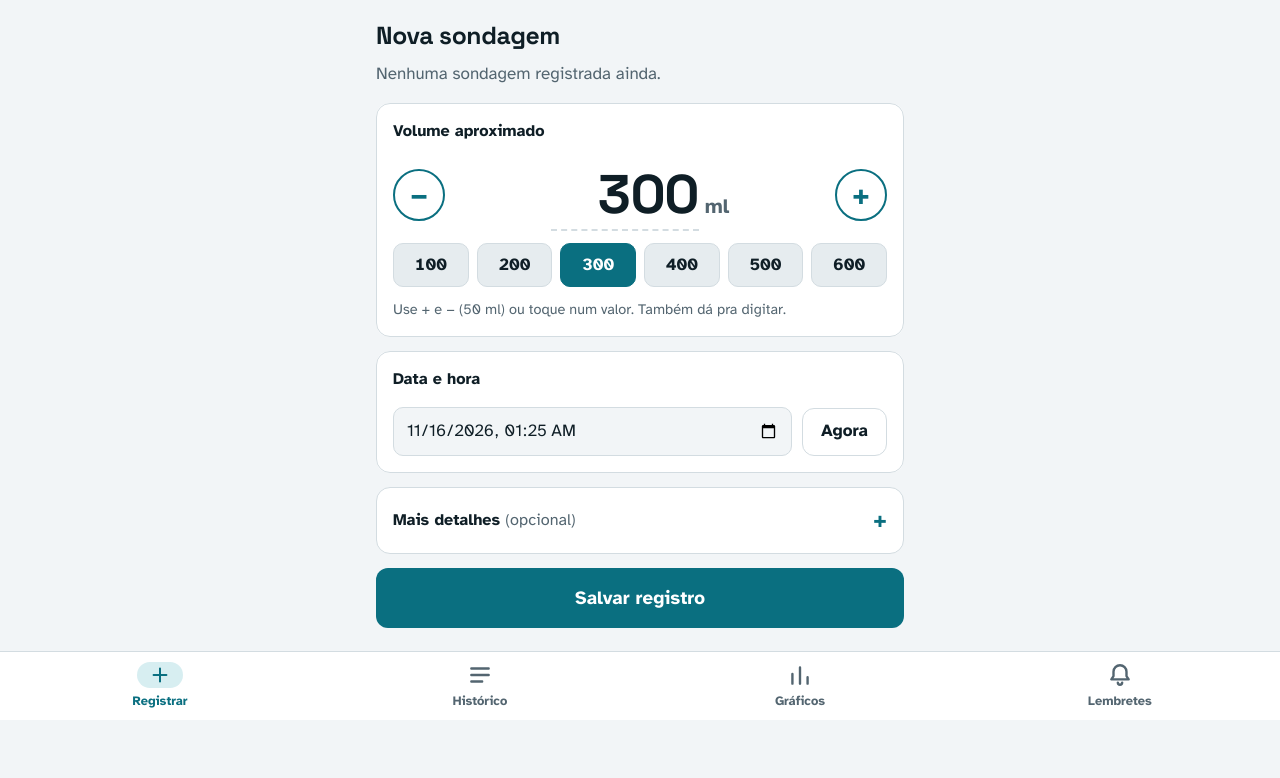
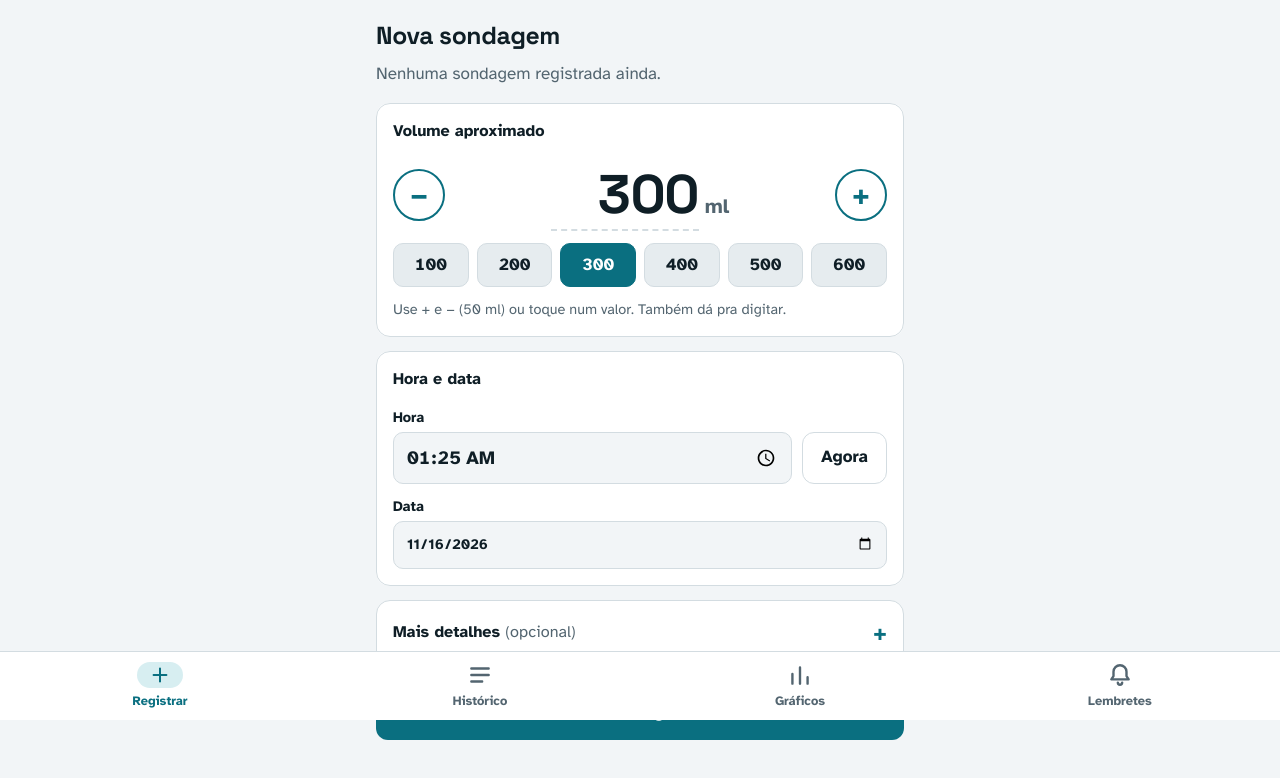
Before and after one commit to mvkerekes/maxmix, a plain HTML site: page index.html in a window 1280 px wide. Shown: the part 80-858 px from the top of the page. Before the commit the page ends 816 px from the top, so only its background shows below. Drawn offline with Linux system fonts and the light colour scheme.

Commit message:
Tela de registro: hora antes da data
Troca o campo único de data/hora por dois campos: Hora (com botão Agora)
em destaque e Data embaixo.

Co-Authored-By: Claude Opus 5.5 <noreply@anthropic.com>
Claude-Session: https://claude.ai/code/session_01ESb1p5Xq2bFNkHoQzvjQwJ

```diff
--- a/css/app.css
+++ b/css/app.css
@@ -121,6 +121,11 @@ legend.label + * { clear: both; }
 .row { display: flex; gap: 10px; align-items: center; }
 .row.two > * { flex: 1; }
 .grow { flex: 1; min-width: 0; }
+.row.when { align-items: flex-end; flex-wrap: wrap; row-gap: 12px; }
+.row.when .mini.t { flex: 1 1 0; }
+.row.when .mini.t .field { font-size: 1.3em; font-weight: 700; font-variant-numeric: tabular-nums; }
+.row.when .btn { flex: 0 0 auto; min-height: 52px; }
+.row.when .mini.d { flex: 1 1 100%; }
 
 /* volume */
 .volume { display: flex; align-items: center; justify-content: space-between; gap: 12px; }
--- a/index.html
+++ b/index.html
@@ -65,10 +65,11 @@
         </fieldset>
 
         <fieldset class="block">
-          <legend class="label">Data e hora</legend>
-          <div class="row">
-            <input id="when" name="when" type="datetime-local" class="field grow">
+          <legend class="label">Hora e data</legend>
+          <div class="row when">
+            <label class="mini t">Hora<input id="whenTime" name="whenTime" type="time" class="field" required></label>
             <button type="button" class="btn ghost" id="nowBtn">Agora</button>
+            <label class="mini d">Data<input id="whenDate" name="whenDate" type="date" class="field" required></label>
           </div>
         </fieldset>
 
--- a/js/app.js
+++ b/js/app.js
@@ -67,6 +67,11 @@
   function hhmm(t) { var d = new Date(t); return pad(d.getHours()) + ":" + pad(d.getMinutes()); }
   function toLocalInput(t) { var d = new Date(t); return d.getFullYear() + "-" + pad(d.getMonth() + 1) + "-" + pad(d.getDate()) + "T" + hhmm(t); }
   function fromLocalInput(v) { var t = new Date(v).getTime(); return isNaN(t) ? null : t; }
+  function setWhen(t) { var v = toLocalInput(t).split("T"); $("#whenDate").value = v[0]; $("#whenTime").value = v[1]; }
+  function getWhen() {
+    var d = $("#whenDate").value, h = $("#whenTime").value;
+    return d && h ? fromLocalInput(d + "T" + h) : null;
+  }
   function fmtNum(n) { return Math.round(n).toLocaleString("pt-BR"); }
   function fmtDur(ms) {
     var neg = ms < 0; ms = Math.abs(ms);
@@ -142,7 +147,7 @@
   mlInput.addEventListener("change", function () { setMl(+mlInput.value || 0); });
   mlInput.addEventListener("focus", function () { mlInput.select(); });
 
-  $("#nowBtn").addEventListener("click", function () { $("#when").value = toLocalInput(Date.now()); });
+  $("#nowBtn").addEventListener("click", function () { setWhen(Date.now()); });
 
   function setSwitch(el, on) { el.setAttribute("aria-checked", String(!!on)); }
   $("#leak").addEventListener("click", function () { leak = !leak; setSwitch(this, leak); });
@@ -157,7 +162,7 @@
   function resetForm() {
     editingId = null;
     setMl(settings.lastMl || 300);
-    $("#when").value = toLocalInput(Date.now());
+    setWhen(Date.now());
     leak = false; setSwitch($("#leak"), false);
     look = ""; setSeg($("#look"), "");
     $("#note").value = "";
@@ -173,7 +178,7 @@
     show("registrar");
     editingId = id;
     setMl(e.ml);
-    $("#when").value = toLocalInput(e.t);
+    setWhen(e.t);
     leak = !!e.leak; setSwitch($("#leak"), leak);
     look = e.look || ""; setSeg($("#look"), look);
     $("#note").value = e.note || "";
@@ -188,7 +193,7 @@
     ev.preventDefault();
     var ml = +mlInput.value;
     if (!ml || ml <= 0) { toast("Informe o volume em ml."); mlInput.focus(); return; }
-    var t = fromLocalInput($("#when").value) || Date.now();
+    var t = getWhen() || Date.now();
     if (t > Date.now() + 5 * MIN) { toast("A data/hora está no futuro. Confira."); return; }
     var data = { t: t, ml: ml, leak: leak, look: look, note: $("#note").value.trim() };
 
--- a/sw.js
+++ b/sw.js
@@ -1,5 +1,5 @@
 /* Service worker: deixa o app funcionando offline e abre o app ao tocar na notificação. */
-const VERSION = "dm-v2";
+const VERSION = "dm-v3";
 const SHELL = [
   "./", "index.html", "css/app.css", "js/app.js", "manifest.webmanifest",
   "icons/icon.svg", "icons/icon-180.png", "icons/icon-192.png", "icons/icon-512.png", "icons/maskable-512.png"
```
